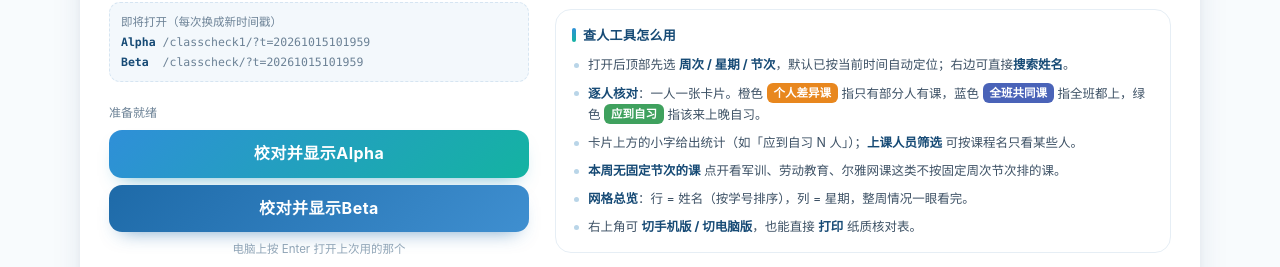
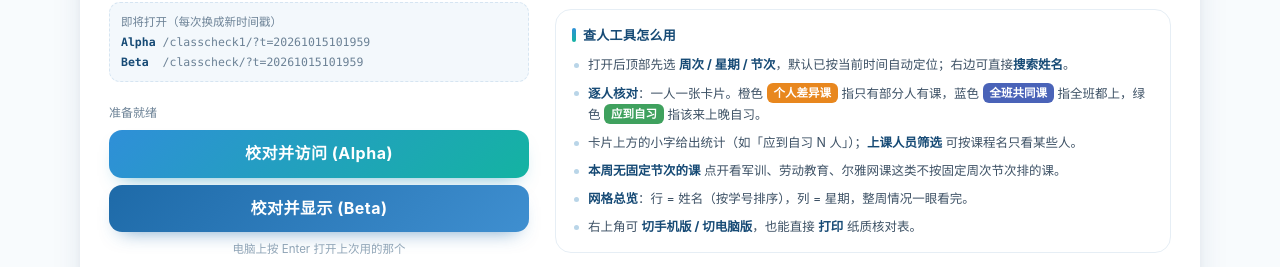
Before and after one commit to zhyiice/ccstart, a plain HTML site: page index.html in a window 1280 px wide. Shown: the part 511-778 px from the top of the page. Drawn offline with Linux system fonts and the light colour scheme; no server answers.

Commit message:
Update index.html

```diff
--- a/index.html
+++ b/index.html
@@ -272,8 +272,8 @@
     <div class="foot">
       <div class="foot-inner">
         <p class="status" id="status">准备就绪</p>
-        <button class="primary" id="goAlpha" type="button">校对并显示Alpha</button>
-        <button class="primary beta" id="goBeta" type="button">校对并显示Beta</button>
+        <button class="primary" id="goAlpha" type="button">校对并访问 (Alpha)</button>
+        <button class="primary beta" id="goBeta" type="button">校对并显示 (Beta)</button>
         <span class="kbd" id="kbdHint">电脑上按 Enter 打开上次用的那个</span>
       </div>
     </div>
```
